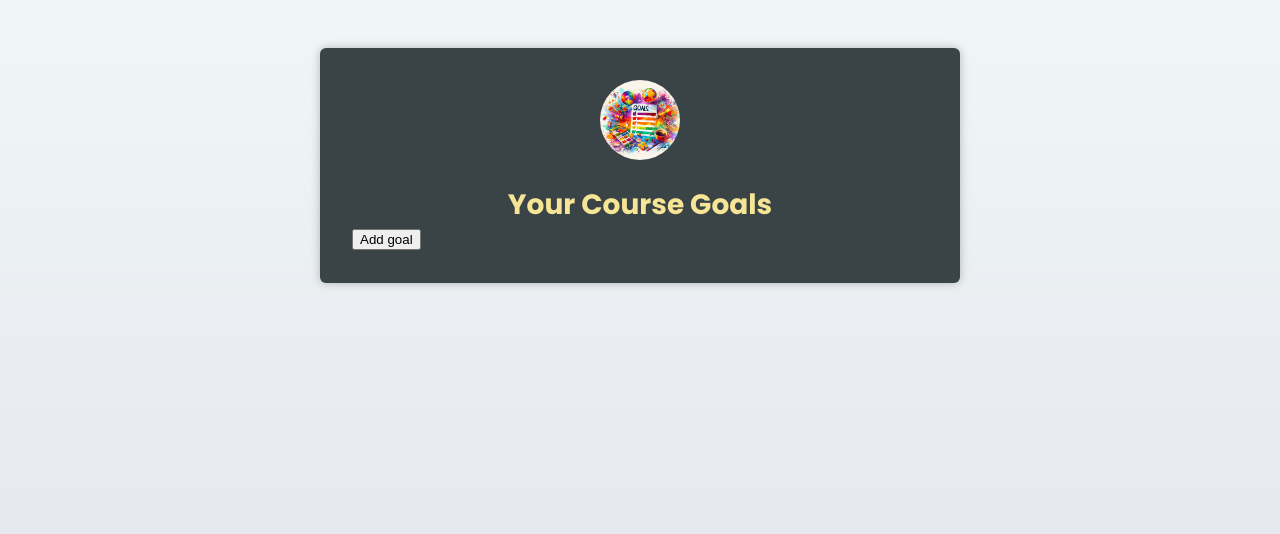
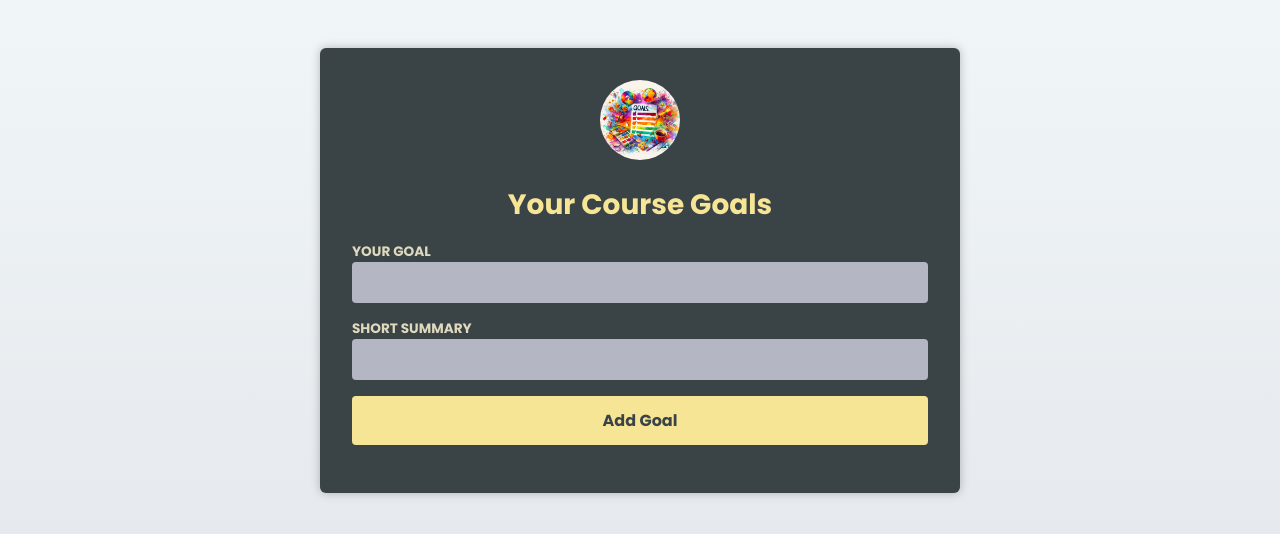
Before and after one commit to christophermickle/Typescript-react, a React (Vite) app: page / in a window 1280 px wide. Shown: the top 534 px of the page. Built offline with nearby package versions, Linux system fonts and the light colour scheme.

Commit message:
Feat: Added NewGoal functionality and form submission logic

```diff
--- a/src/App.tsx
+++ b/src/App.tsx
@@ -1,7 +1,8 @@
+import { useState } from "react";
 import goalsImg from "./assets/goals.jpg";
 import Header from "./components/Header.tsx";
-import { useState } from "react";
 import CourseGoalList from "./components/CourseGoalList.tsx";
+import NewGoal from "./components/NewGoal.tsx";
 
 export type CourseGoalType = {
   title: string;
@@ -11,12 +12,12 @@ export type CourseGoalType = {
 
 export default function App() {
   const [goals, setGoals] = useState<CourseGoalType[]>([]);
-  const handleAddGoal = () => {
+  const handleAddGoal = (goal: string, summary: string) => {
     setGoals((prevGoals) => {
       const newGoal: CourseGoalType = {
         id: Math.random(),
-        title: "Learn Typescript with React",
-        description: "Learn it in depth",
+        title: goal,
+        description: summary,
       };
       return [...prevGoals, newGoal];
     });
@@ -35,7 +36,7 @@ export default function App() {
       </Header>
       <CourseGoalList goals={goals} onDeleteGoal={handleDeleteGoal} />
 
-      <button onClick={handleAddGoal}>Add goal</button>
+      <NewGoal onAddGoal={handleAddGoal} />
     </main>
   );
 }
--- a/src/components/CourseGoal.tsx
+++ b/src/components/CourseGoal.tsx
@@ -1,4 +1,4 @@
-import { PropsWithChildren, type ReactNode } from "react";
+import { PropsWithChildren } from "react";
 
 type CourseGoalProps = PropsWithChildren<{
   id: number;
--- /dev/null
+++ b/src/components/NewGoal.tsx
@@ -0,0 +1,36 @@
+import { useRef, type FormEvent } from "react";
+
+type newGoalProps = {
+  onAddGoal: (goal: string, summary: string) => void;
+};
+
+function NewGoal({ onAddGoal }: newGoalProps) {
+  const goal = useRef<HTMLInputElement>(null);
+  const summary = useRef<HTMLInputElement>(null);
+
+  const handleSubmit = (e: FormEvent<HTMLFormElement>) => {
+    e.preventDefault();
+
+    const enteredGoal = goal.current!.value;
+    const enteredSummary = summary.current!.value;
+    e.currentTarget!.reset();
+    onAddGoal(enteredGoal, enteredSummary);
+  };
+
+  return (
+    <form onSubmit={handleSubmit}>
+      <p>
+        <label htmlFor="goal">Your Goal</label>
+        <input id="goal" type="text" ref={goal}></input>
+      </p>
+      <p>
+        <label htmlFor="summary">Short Summary</label>
+        <input id="summary" type="text" ref={summary}></input>
+      </p>
+      <p>
+        <button>Add Goal</button>
+      </p>
+    </form>
+  );
+}
+export default NewGoal;
```
